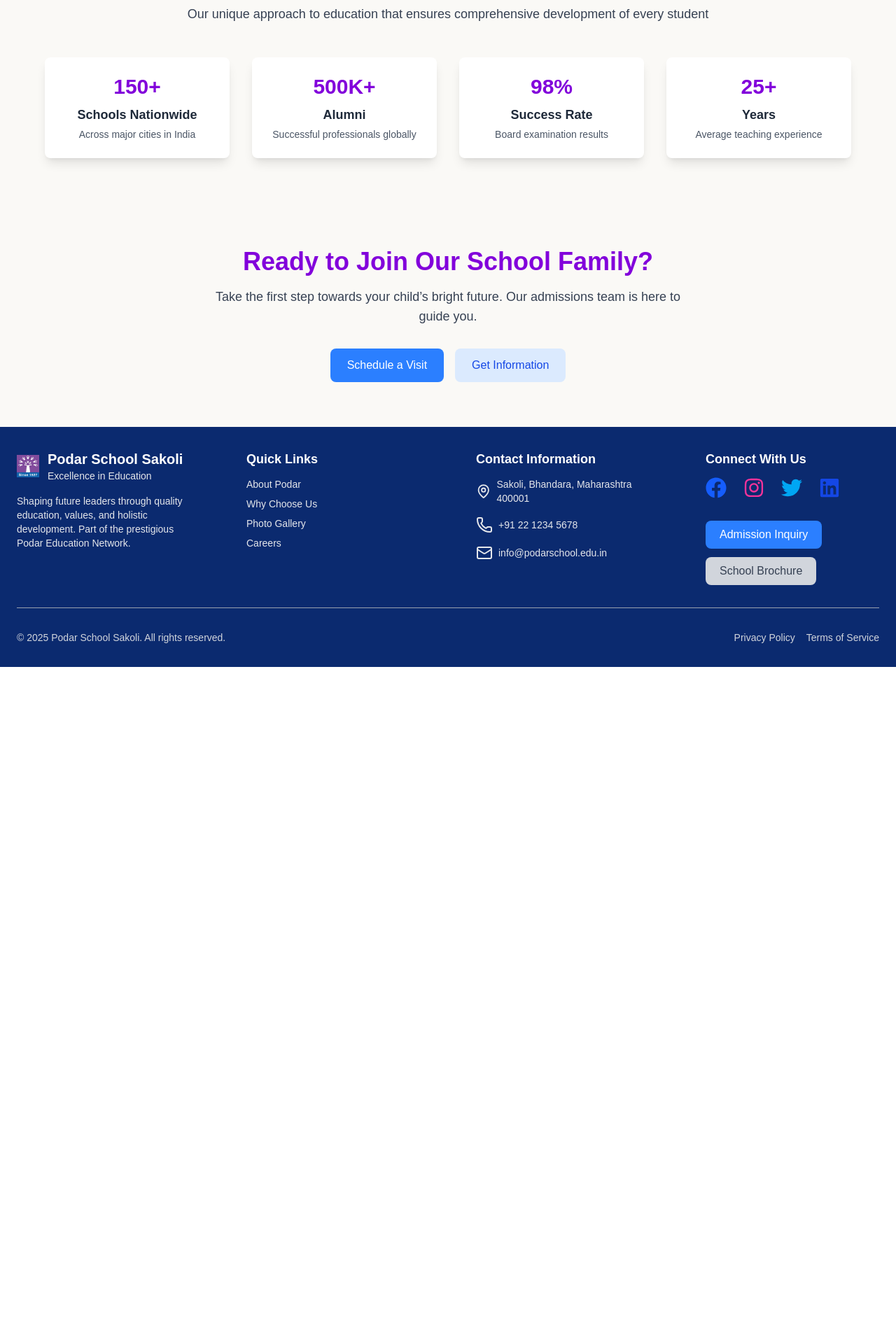
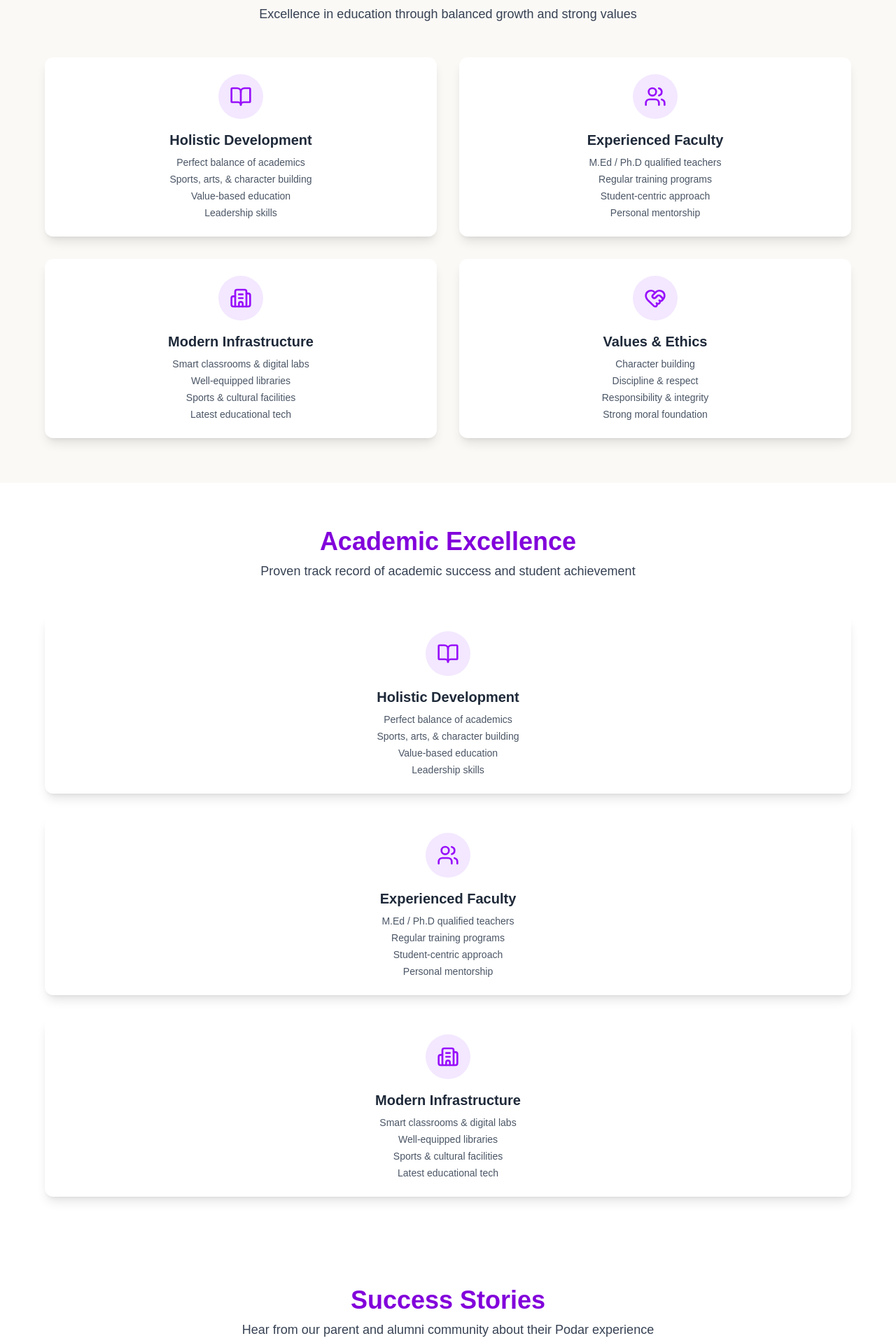
Before and after one commit to meshramaditya/Podar-school, a Next.js app: page /why in a window 1280 px wide. Shown: the part 1141-3060 px from the top of the page at 70% size. Before the commit the page ends 2094 px from the top, so only its background shows below. Built offline with nearby package versions, Linux system fonts and the light colour scheme.

Commit message:
3 section done of why podar

```diff
--- a/src/app/page.tsx
+++ b/src/app/page.tsx
@@ -4,7 +4,7 @@
 import Image from "next/image";
 import Link from "next/link";
 import WhyCard from "@/components/WhyCard"
-import { GraduationCap, Award, BookOpen, Users ,School} from "lucide-react" // or any icon lib you like
+import { GraduationCap, Award, BookOpen, Users ,School, Building2, HeartHandshake} from "lucide-react" // or any icon lib you like
 import GlanceCard from "@/components/GlanceCard"
 export default function Home() {
   // Hero images for slideshow
@@ -231,6 +231,7 @@
           <h2 className="text-4xl font-semibold text-purple-700 mb-2">
             Podar School at a Glance
           </h2>
+
           <p className="text-lg text-gray-700 font-medium">
             Our impressive numbers reflect our commitment to educational excellence
           </p>
@@ -245,6 +246,7 @@
               <BookOpen className="w-7 h-7 text-purple-700 transition-all duration-300 group-hover:drop-shadow-[0_0_15px_rgba(255,255,0,0.7)]" />
             </div>
             <h3 className="text-2xl font-bold text-gray-800 mb-1">300+</h3>
+            <h3 className="text-black font-bold">Total Students</h3>
             <p className="text-gray-600 text-center ">Bright minds learning together</p>
           </div>
 
@@ -256,6 +258,7 @@
               <Users className="w-7 h-7 text-purple-700 transition-all duration-300 group-hover:drop-shadow-[0_0_15px_rgba(255,255,0,0.7)]" />
             </div>
             <h3 className="text-2xl font-bold text-gray-800 mb-1">25+</h3>
+            <h3 className="text-black font-bold">Expert Teachers</h3>
             <p className="text-gray-600 text-center">Dedicated educators</p>
           </div>
 
@@ -267,6 +270,7 @@
               <School className="w-7 h-7 text-purple-700 transition-all duration-300 group-hover:drop-shadow-[0_0_15px_rgba(255,255,0,0.7)]" />
             </div>
             <h3 className="text-2xl font-bold text-gray-800 mb-1">20+</h3>
+            <h3 className="text-black font-bold">Smart Classrooms</h3>
             <p className="text-gray-600 text-center">Modern learning spaces</p>
           </div>
 
@@ -278,6 +282,7 @@
               <Award className="w-7 h-7 text-purple-700 transition-all duration-300 group-hover:drop-shadow-[0_0_15px_rgba(255,255,0,0.7)]" />
             </div>
             <h3 className="text-2xl font-bold text-gray-800 mb-1">25+</h3>
+            <h3 className="text-black font-bold">Activities</h3>
             <p className="text-gray-600 text-center">Diverse learning experiences</p>
           </div>
         </div>
@@ -296,7 +301,7 @@
               {announcements.map((a) => (
                 <div
                   key={a.id}
-                  className="flex ml-10 mr-10  flex-col md:flex-row items-start md:items-center gap-4 p-4 bg-white rounded-lg shadow-sm transition transform hover:scale-105 hover:shadow-lg"
+                  className="flex ml-8 mr-4  flex-col md:flex-row items-start md:items-center gap-4 p-4 bg-white rounded-lg shadow-sm transition transform hover:scale-105 hover:shadow-lg"
                 >
                   {/* Icon */}
                   <div className="w-10 h-10 bg-gray-50 rounded-lg flex items-center justify-center flex-shrink-0 text-xl">
@@ -390,8 +395,8 @@
                 />
               </div>
 
-              <h2 className="font-bold mb-2 text-gray-800">{facility.title}</h2>
-              <p className="text-gray-600 text-sm items-start">{facility.desc}</p>
+              <h1 className="font-bold  mb-2 text-gray-800">{facility.title}</h1>
+              <p className="text-gray-600 items-start">{facility.desc}</p>
             </div>
           ))}
         </div>
--- a/src/app/why/page.tsx
+++ b/src/app/why/page.tsx
@@ -1,4 +1,5 @@
 import Image from "next/image";
+import { BookOpen, Users, Building2, HeartHandshake } from "lucide-react"; // or any icon lib you like
 
 export default function Why() {
   return (
@@ -67,15 +68,157 @@
                     </div>
                   </div>
                 </section>
-        {/**/}
+
+        {/*What Sets Us Apart*/}
                <section className="bg-[#FAF9F6] py-16 px-4">
             <div className="text-center mb-12 max-w-3xl mx-auto">
               <h2 className="text-4xl font-semibold text-purple-700 mb-2">
                 What Sets Us Apart
               </h2>
               <p className="text-lg text-gray-700 font-medium">
-              Our unique approach to education that ensures comprehensive development of every student
+                Excellence in education through balanced growth and strong values
               </p>
+            </div>
+
+            <div className="grid grid-cols-1 sm:grid-cols-2 lg:grid-cols-2 gap-8 max-w-6xl mx-auto">
+              {/* Card 1 - Holistic Development */}
+              <div className="bg-white rounded-xl shadow-lg p-6 text-center transition transform hover:scale-105 hover:shadow-2xl group">
+                <div className="w-16 h-16 mx-auto mb-4 flex items-center justify-center rounded-full bg-purple-100 group-hover:bg-purple-600 transition relative">
+                  <BookOpen className="w-8 h-8 text-purple-600 group-hover:text-white transition group-hover:drop-shadow-[0_0_10px_rgba(147,51,234,0.8)]" />
+                </div>
+                <h3 className="text-xl font-bold text-gray-800 mb-2">
+                  Holistic Development
+                </h3>
+                <ul className="text-gray-600 text-sm space-y-1">
+                  <li>Perfect balance of academics</li>
+                  <li>Sports, arts, & character building</li>
+                  <li>Value-based education</li>
+                  <li>Leadership skills</li>
+                </ul>
+              </div>
+
+              {/* Card 2 - Experienced Faculty */}
+              <div className="bg-white rounded-xl shadow-lg p-6 text-center transition transform hover:scale-105 hover:shadow-2xl group">
+                <div className="w-16 h-16 mx-auto mb-4 flex items-center justify-center rounded-full bg-purple-100 group-hover:bg-purple-600 transition relative">
+                  <Users className="w-8 h-8 text-purple-600 group-hover:text-white transition group-hover:drop-shadow-[0_0_10px_rgba(147,51,234,0.8)]" />
+                </div>
+                <h3 className="text-xl font-bold text-gray-800 mb-2">
+                  Experienced Faculty
+                </h3>
+                <ul className="text-gray-600 text-sm space-y-1">
+                  <li>M.Ed / Ph.D qualified teachers</li>
+                  <li>Regular training programs</li>
+                  <li>Student-centric approach</li>
+                  <li>Personal mentorship</li>
+                </ul>
+              </div>
+
+              {/* Card 3 - Modern Infrastructure */}
+              <div className="bg-white rounded-xl shadow-lg p-6 text-center transition transform hover:scale-105 hover:shadow-2xl group">
+                <div className="w-16 h-16 mx-auto mb-4 flex items-center justify-center rounded-full bg-purple-100 group-hover:bg-purple-600 transition relative">
+                  <Building2 className="w-8 h-8 text-purple-600 group-hover:text-white transition group-hover:drop-shadow-[0_0_10px_rgba(147,51,234,0.8)]" />
+                </div>
+                <h3 className="text-xl font-bold text-gray-800 mb-2">
+                  Modern Infrastructure
+                </h3>
+                <ul className="text-gray-600 text-sm space-y-1">
+                  <li>Smart classrooms & digital labs</li>
+                  <li>Well-equipped libraries</li>
+                  <li>Sports & cultural facilities</li>
+                  <li>Latest educational tech</li>
+                </ul>
+              </div>
+
+              {/* Card 4 - Values & Ethics */}
+              <div className="bg-white rounded-xl shadow-lg p-6 text-center transition transform hover:scale-105 hover:shadow-2xl group">
+                <div className="w-16 h-16 mx-auto mb-4 flex items-center justify-center rounded-full bg-purple-100 group-hover:bg-purple-600 transition relative">
+                  <HeartHandshake className="w-8 h-8 text-purple-600 group-hover:text-white transition group-hover:drop-shadow-[0_0_10px_rgba(147,51,234,0.8)]" />
+                </div>
+                <h3 className="text-xl font-bold text-gray-800 mb-2">
+                  Values & Ethics
+                </h3>
+                <ul className="text-gray-600 text-sm space-y-1">
+                  <li>Character building</li>
+                  <li>Discipline & respect</li>
+                  <li>Responsibility & integrity</li>
+                  <li>Strong moral foundation</li>
+                </ul>
+              </div>
+            </div>
+          </section>
+
+        {/*Academic Excellence*/}
+               <section className="bg-white py-16 px-4">
+            <div className="text-center mb-12 max-w-3xl mx-auto">
+              <h2 className="text-4xl font-semibold text-purple-700 mb-2">
+                Academic Excellence
+              </h2>
+              <p className="text-lg text-gray-700 font-medium">
+                Proven track record of academic success and student achievement
+              </p>
+            </div>
+
+            <div className="grid grid-cols sm:grid-cols-1 lg:grid-cols-1 gap-8 max-w-6xl mx-auto">
+              {/* Card 1 - Holistic Development */}
+              <div className="bg-white rounded-xl shadow-lg p-6 text-center transition transform hover:scale-105 hover:shadow-2xl group">
+                <div className="w-16 h-16 mx-auto mb-4 flex items-center justify-center rounded-full bg-purple-100 group-hover:bg-purple-600 transition relative">
+                  <BookOpen className="w-8 h-8 text-purple-600 group-hover:text-white transition group-hover:drop-shadow-[0_0_10px_rgba(147,51,234,0.8)]" />
+                </div>
+                <h3 className="text-xl font-bold text-gray-800 mb-2">
+                  Holistic Development
+                </h3>
+                <ul className="text-gray-600 text-sm space-y-1">
+                  <li>Perfect balance of academics</li>
+                  <li>Sports, arts, & character building</li>
+                  <li>Value-based education</li>
+                  <li>Leadership skills</li>
+                </ul>
+              </div>
+
+              {/* Card 2 - Experienced Faculty */}
+              <div className="bg-white rounded-xl shadow-lg p-6 text-center transition transform hover:scale-105 hover:shadow-2xl group">
+                <div className="w-16 h-16 mx-auto mb-4 flex items-center justify-center rounded-full bg-purple-100 group-hover:bg-purple-600 transition relative">
+                  <Users className="w-8 h-8 text-purple-600 group-hover:text-white transition group-hover:drop-shadow-[0_0_10px_rgba(147,51,234,0.8)]" />
+                </div>
+                <h3 className="text-xl font-bold text-gray-800 mb-2">
+                  Experienced Faculty
+                </h3>
+                <ul className="text-gray-600 text-sm space-y-1">
+                  <li>M.Ed / Ph.D qualified teachers</li>
+                  <li>Regular training programs</li>
+                  <li>Student-centric approach</li>
+                  <li>Personal mentorship</li>
+                </ul>
+              </div>
+
+              {/* Card 3 - Modern Infrastructure */}
+              <div className="bg-white rounded-xl shadow-lg p-6 text-center transition transform hover:scale-105 hover:shadow-2xl group">
+                <div className="w-16 h-16 mx-auto mb-4 flex items-center justify-center rounded-full bg-purple-100 group-hover:bg-purple-600 transition relative">
+                  <Building2 className="w-8 h-8 text-purple-600 group-hover:text-white transition group-hover:drop-shadow-[0_0_10px_rgba(147,51,234,0.8)]" />
+                </div>
+                <h3 className="text-xl font-bold text-gray-800 mb-2">
+                  Modern Infrastructure
+                </h3>
+                <ul className="text-gray-600 text-sm space-y-1">
+                  <li>Smart classrooms & digital labs</li>
+                  <li>Well-equipped libraries</li>
+                  <li>Sports & cultural facilities</li>
+                  <li>Latest educational tech</li>
+                </ul>
+              </div>
+
+
+            </div>
+          </section>
+
+{/* Success Stories
+ section */}
+                <section className="bg-white py-16 px-4">
+                  <div className="text-center mb-12 max-w-3xl mx-auto">
+                    <h2 className="text-4xl font-semibold text-purple-700 mb-2">
+                      Success Stories
+                    </h2>
+                    <h2 className="text-lg text-gray-700 font-medium">Hear from our parent and alumni community about their Podar experience</h2>
                   </div>
 
                   <div className="grid grid-cols-1 sm:grid-cols-2 lg:grid-cols-4 gap-8 max-w-6xl mx-auto">
@@ -110,6 +253,12 @@
                 </section>
 
 
+
+
+
+
+
+
       </div>
     </main>
   )
```
Lines whose indentation alone changed are shown as unchanged.
